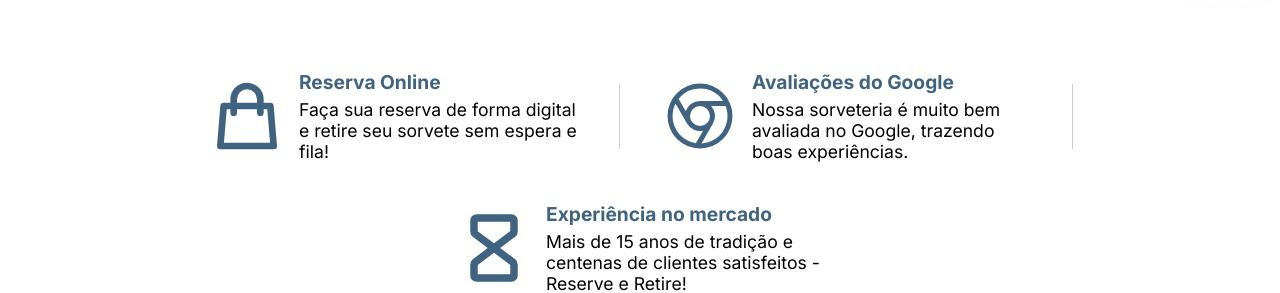
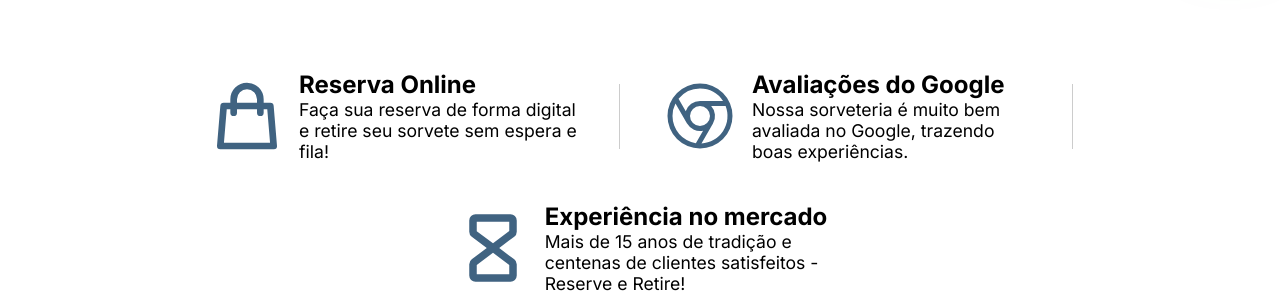
Before and after one commit to nickzmoro/Maq-Soft, a React (Vite) app: page / in a window 1280 px wide. Shown: the part 826-1119 px from the top of the page. Built offline with nearby package versions, Linux system fonts and the light colour scheme.

Commit message:
perf: title hierarchy

```diff
--- a/src/pages/Home/index.jsx
+++ b/src/pages/Home/index.jsx
@@ -389,7 +389,7 @@ function Home() {
           <div className="factor-content">
             <HiOutlineShoppingBag size={"5rem"} color="#406381" />
             <div className="factor-txt">
-              <h3>Reserva Online</h3>
+              <h2>Reserva Online</h2>
               <p>
                 Faça sua reserva de forma digital e retire seu sorvete sem
                 espera e fila!
@@ -400,7 +400,7 @@ function Home() {
           <div className="factor-content">
             <PiGoogleChromeLogo size={"5rem"} color="#406381" />
             <div className="factor-txt">
-              <h3>Avaliações do Google</h3>
+              <h2>Avaliações do Google</h2>
               <p>
                 Nossa sorveteria é muito bem avaliada no Google, trazendo boas
                 experiências.
@@ -411,7 +411,7 @@ function Home() {
           <div className="factor-content">
             <PiHourglassBold size={"5rem"} color="#406381" />
             <div className="factor-txt">
-              <h3>Experiência no mercado</h3>
+              <h2>Experiência no mercado</h2>
               <p>
                 Mais de 15 anos de tradição e centenas de clientes satisfeitos -
                 Reserve e Retire!
```
